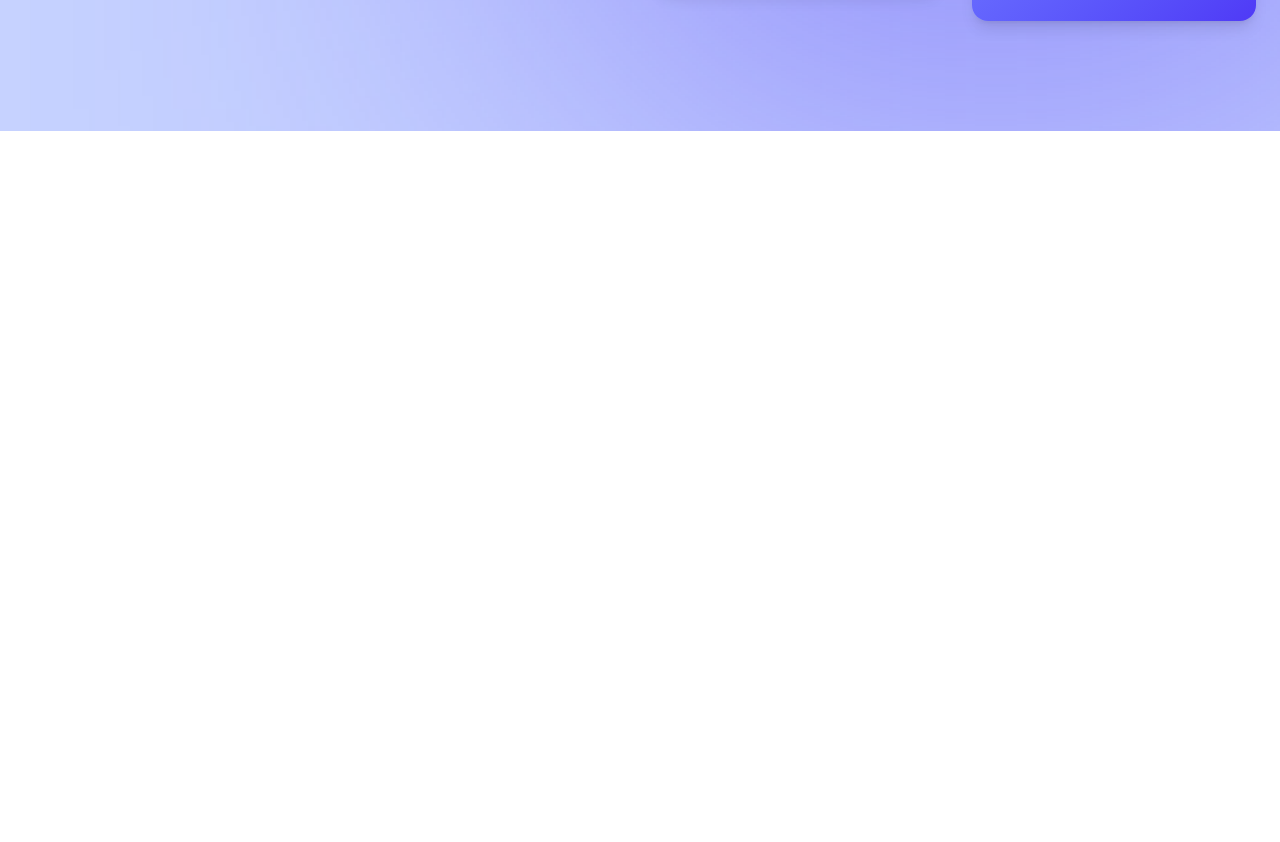
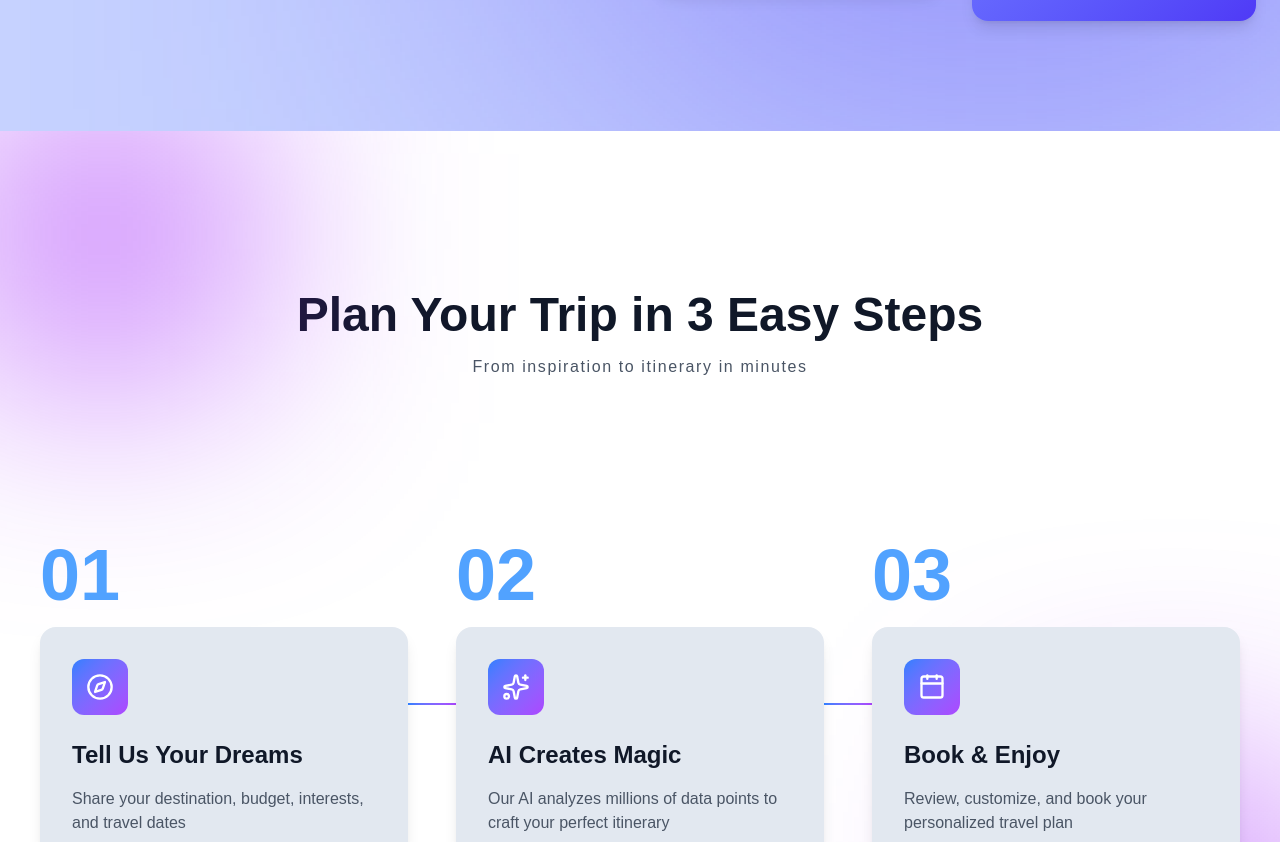
Before and after one commit to PrathameshBhosale01/prava-ai, a Next.js app: page / in a window 1280 px wide. Shown: the part 1940-2782 px from the top of the page. Before the commit the page ends 2071 px from the top, so only its background shows below. Built offline with nearby package versions, Linux system fonts and the light colour scheme; no server answers.

Commit message:
feat: add how it works section

```diff
--- a/app/page.js
+++ b/app/page.js
@@ -1,6 +1,7 @@
 import Navbar from "@/components/Marketing/Navbar";
 import Hero from "@/components/Marketing/Hero";
 import Features from "@/components/Marketing/Features";
+import HTW from "@/components/Marketing/HTW";
 
 export default function Home() {
   return (
@@ -8,6 +9,7 @@ export default function Home() {
       <Navbar />
       <Hero />
       <Features />
+      <HTW />
     </main>
   );
 }
--- /dev/null
+++ b/components/Marketing/HTW.jsx
@@ -0,0 +1,96 @@
+"use client";
+
+import { motion } from "framer-motion";
+
+import { planSteps } from "@/lib/landing";
+
+const fadeInUp = {
+  initial: { opacity: 0, y: 60 },
+  animate: { opacity: 1, y: 0 },
+  transition: { duration: 0.6 },
+};
+
+const HTW = () => {
+  return (
+    <section
+      className="relative overflow-hidden px-6 py-20"
+      id="how-it-works"
+    >
+      <div className="mx-auto my-20 flex min-h-auto max-w-7xl flex-col gap-12 px-4 md:gap-24">
+
+        <motion.div
+          initial="initial"
+          whileInView="animate"
+          viewport={{ once: true }}
+          variants={fadeInUp}
+          className="mb-16 text-center"
+        >
+          <h2 className="mb-4 text-3xl font-bold text-gray-900 dark:text-white md:text-5xl">
+            Plan Your Trip in 3 Easy Steps
+          </h2>
+
+          <p className="text-base tracking-widest text-gray-600 dark:text-gray-300">
+            From inspiration to itinerary in minutes
+          </p>
+        </motion.div>
+
+        <div className="relative z-20 grid gap-12 md:grid-cols-3">
+
+          {planSteps.map((item, index) => (
+            <motion.div
+              key={index}
+              initial={{ opacity: 0, x: -50 }}
+              whileInView={{ opacity: 1, x: 0 }}
+              viewport={{ once: true }}
+              transition={{
+                duration: 0.6,
+                delay: index * 0.2,
+              }}
+              className="group relative"
+            >
+              {/* Step number */}
+              <div className="mb-4 text-7xl font-bold text-blue-400 dark:text-gray-700">
+                {item.step}
+              </div>
+
+              {/* Card */}
+              <div className="relative h-[70%] overflow-hidden rounded-2xl bg-slate-200 p-8 shadow-lg transition duration-300 ease-in-out group-hover:-translate-y-3 group-hover:bg-white dark:bg-gray-800">
+
+                {/* Hover glow */}
+                <div className="absolute left-0 top-0 z-0 h-14 w-md bg-purple-600 opacity-0 blur-[100px] transition-opacity duration-300 ease-in-out group-hover:opacity-100" />
+
+                {/* Icon */}
+                <div className="relative z-10 mb-6 flex h-14 w-14 items-center justify-center rounded-xl bg-gradient-to-br from-blue-500 to-purple-500">
+                  <item.icon className="h-7 w-7 text-white" />
+                </div>
+
+                {/* Title */}
+                <h3 className="relative z-10 mb-4 text-2xl font-bold text-gray-900 dark:text-white">
+                  {item.title}
+                </h3>
+
+                {/* Description */}
+                <p className="relative z-10 text-gray-600 dark:text-gray-400">
+                  {item.description}
+                </p>
+              </div>
+
+              {/* Connector */}
+              {index < 2 && (
+                <div className="absolute -right-12 top-1/2 hidden h-0.5 w-12 bg-gradient-to-r from-blue-500 to-purple-500 md:block" />
+              )}
+            </motion.div>
+          ))}
+
+        </div>
+      </div>
+
+      {/* Background glow */}
+      <div className="absolute bottom-0 right-0 z-0 h-52 w-52 bg-purple-600 blur-[130px]" />
+
+      <div className="absolute left-0 top-0 z-0 h-52 w-52 bg-purple-600 blur-[130px]" />
+    </section>
+  );
+};
+
+export default HTW;
```
